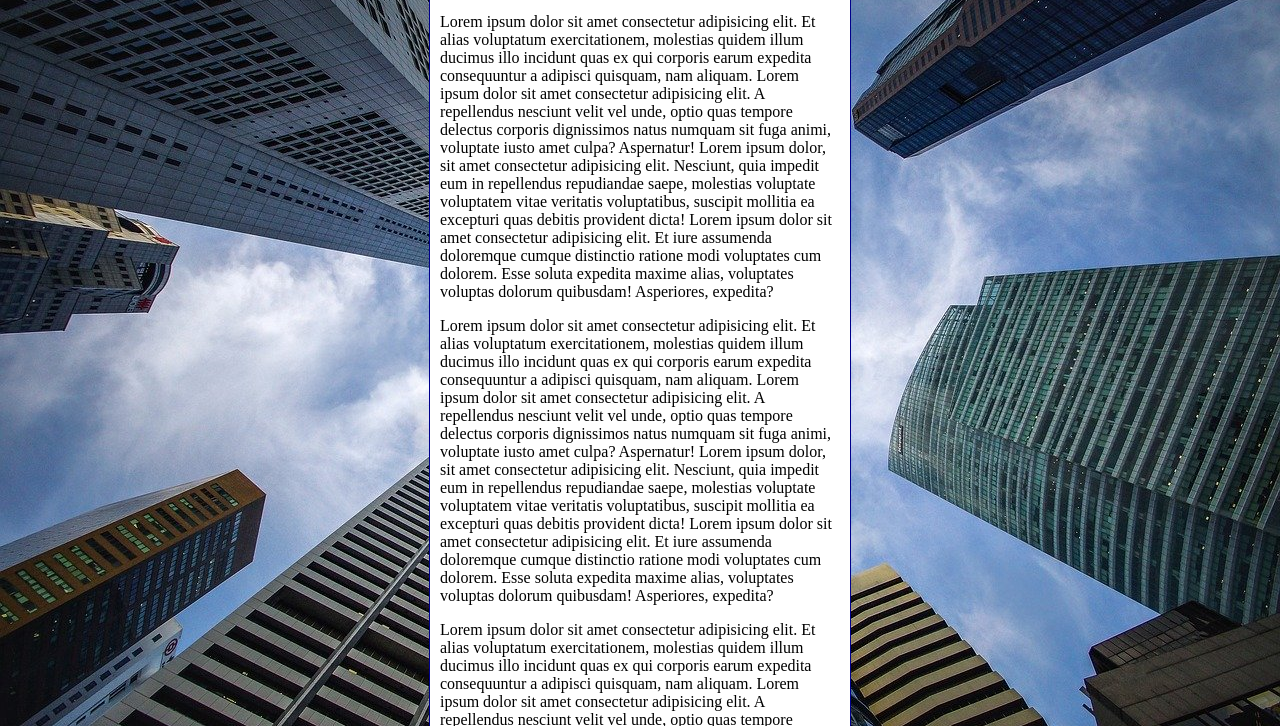
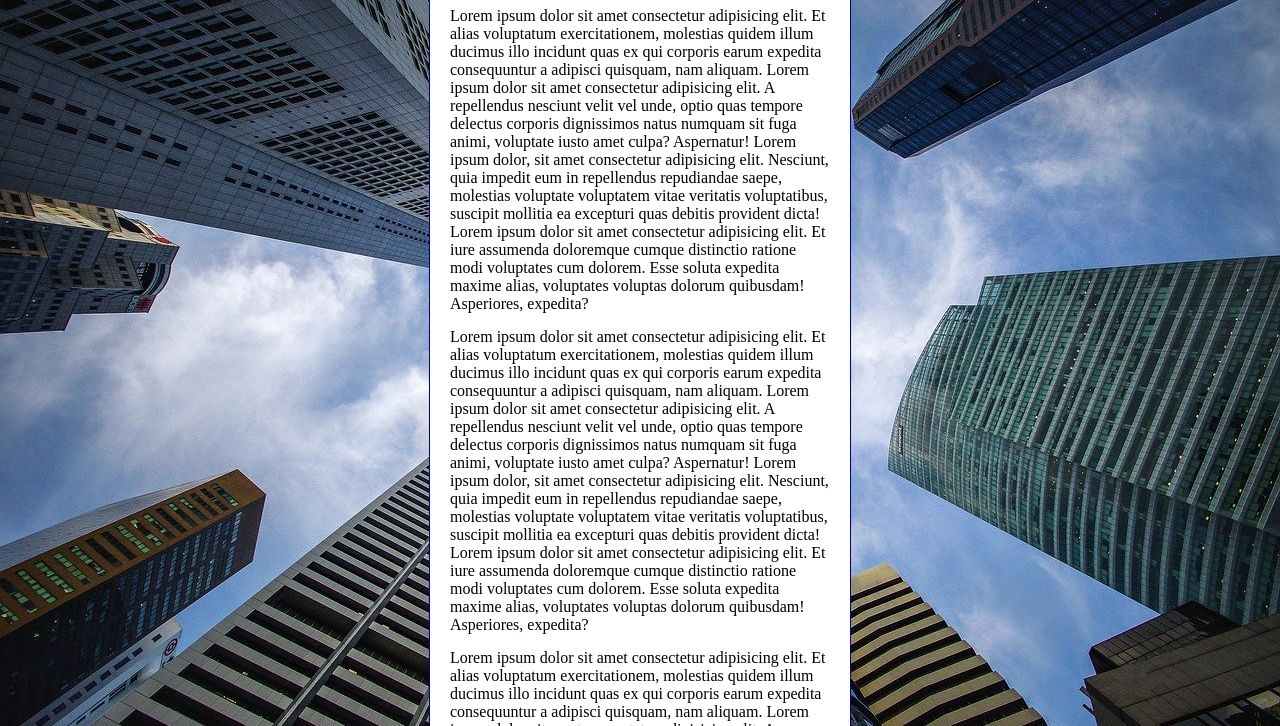
Before and after one commit to GuilhermeAApolinario/html-css, a plain HTML site: page exercicios/modulo-03/EX022/fundo006.html in a window 1280 px wide. Shown: the part 74-800 px from the top of the page. Drawn offline with Linux system fonts and the light colour scheme.

Commit message:
Update fundo006.html

```diff
--- a/exercicios/modulo-03/EX022/fundo006.html
+++ b/exercicios/modulo-03/EX022/fundo006.html
@@ -28,6 +28,11 @@
             text-align: center;
             padding: 5px;
             margin: 5px;
+            font-size: 2em;
+        }
+        p{
+            padding: 5px;
+            margin: 5px;
         }
     </style>
 </head>
```
